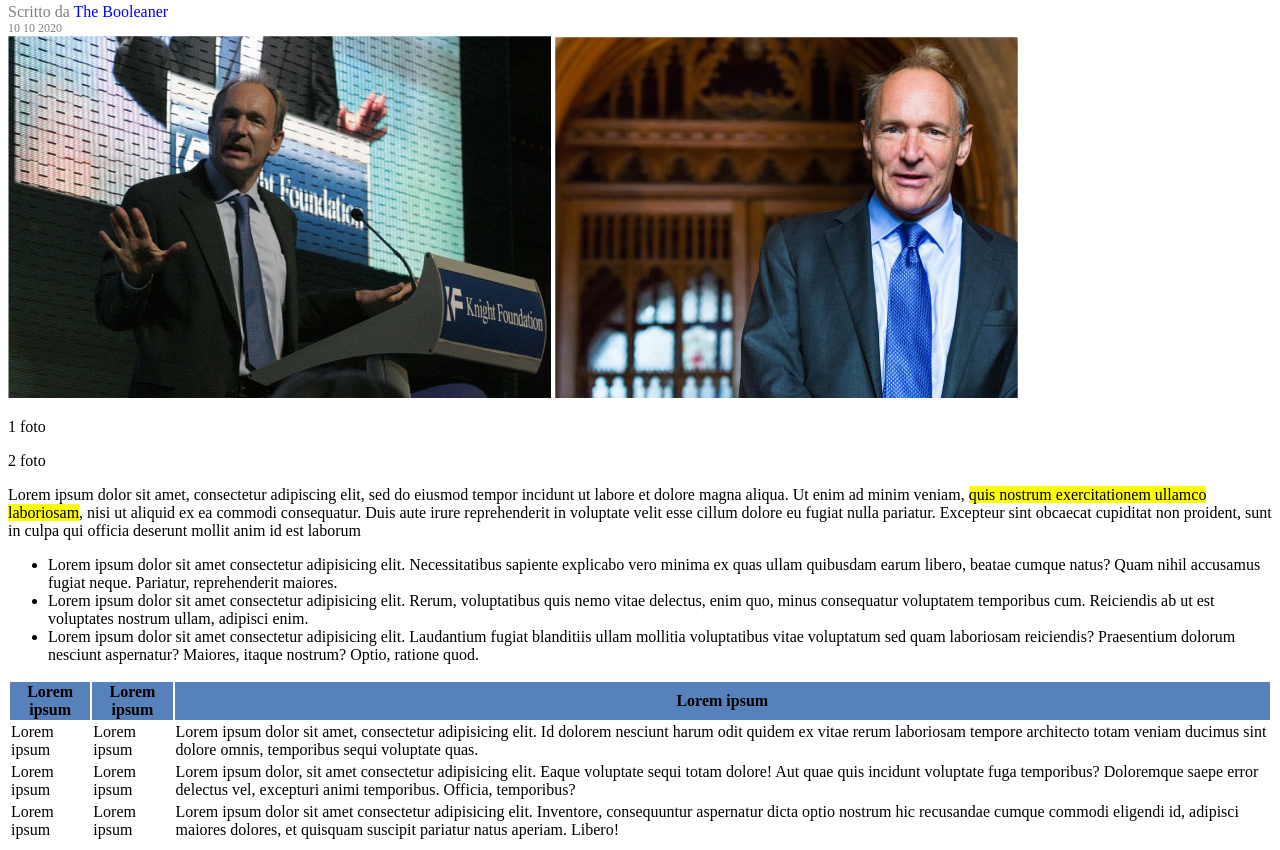
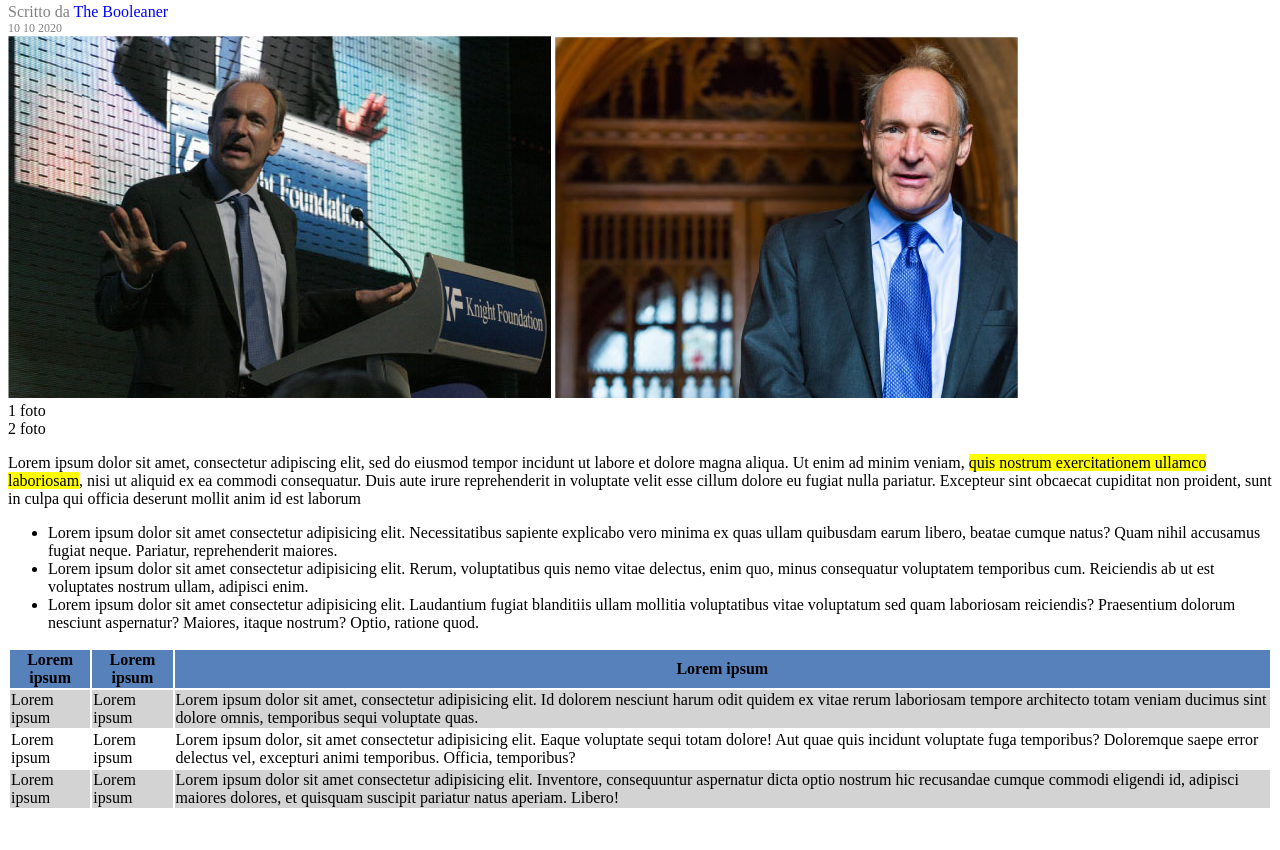
Before and after one commit to William05112/html-css-booleaner, a plain HTML site: page index.html in a window 1280 px wide. Shown: the part 258-1108 px from the top of the page. After the commit the page ends 1076 px from the top, so only its background shows below. Drawn offline with Linux system fonts and the light colour scheme.

Commit message:
feat: CSS table

```diff
--- a/css/style.css
+++ b/css/style.css
@@ -38,3 +38,15 @@ font-size: 12px;
  .table-header{
     background-color: rgb(87, 129, 187);
  }
+
+.tbody1{
+    background-color: lightgrey;
+}
+
+.tbody2{
+
+}
+
+.tbody3{
+    background-color: lightgrey;
+}
--- a/index.html
+++ b/index.html
@@ -30,8 +30,8 @@
                 <img src="./img/tim-1.jpg" alt="Tim1">
                 <img src="./img/tim-2.jpg" alt="Tim2">
                 <div class="caption">
-                    <p>1 foto</p>
-                    <p>2 foto</p>
+                    <div>1 foto</div>
+                    <div>2 foto</div>
                 </div>
             </div>
             <!-- fine immagini -->
@@ -69,18 +69,18 @@
                     </tr>
                 </thead>
                 <tbody>
-                    <tr>
+                    <tr class="tbody1">
                         <td>Lorem ipsum</td>
                         <td>Lorem ipsum</td>
                         <td>Lorem ipsum dolor sit amet, consectetur adipisicing elit. Id dolorem nesciunt harum odit quidem ex vitae rerum laboriosam tempore architecto totam veniam ducimus sint dolore omnis, temporibus sequi voluptate quas.
                         </td>
                     </tr>
-                    <tr>
+                    <tr class="tbody2">
                         <td>Lorem ipsum</td>
                         <td>Lorem ipsum</td>
                         <td>Lorem ipsum dolor, sit amet consectetur adipisicing elit. Eaque voluptate sequi totam dolore! Aut quae quis incidunt voluptate fuga temporibus? Doloremque saepe error delectus vel, excepturi animi temporibus. Officia, temporibus?</td>
                     </tr>
-                    <tr>
+                    <tr class="tbody3">
                         <td>Lorem ipsum</td>
                         <td>Lorem ipsum</td>
                         <td>Lorem ipsum dolor sit amet consectetur adipisicing elit. Inventore, consequuntur aspernatur dicta optio nostrum hic recusandae cumque commodi eligendi id, adipisci maiores dolores, et quisquam suscipit pariatur natus aperiam. Libero!</td>
```
